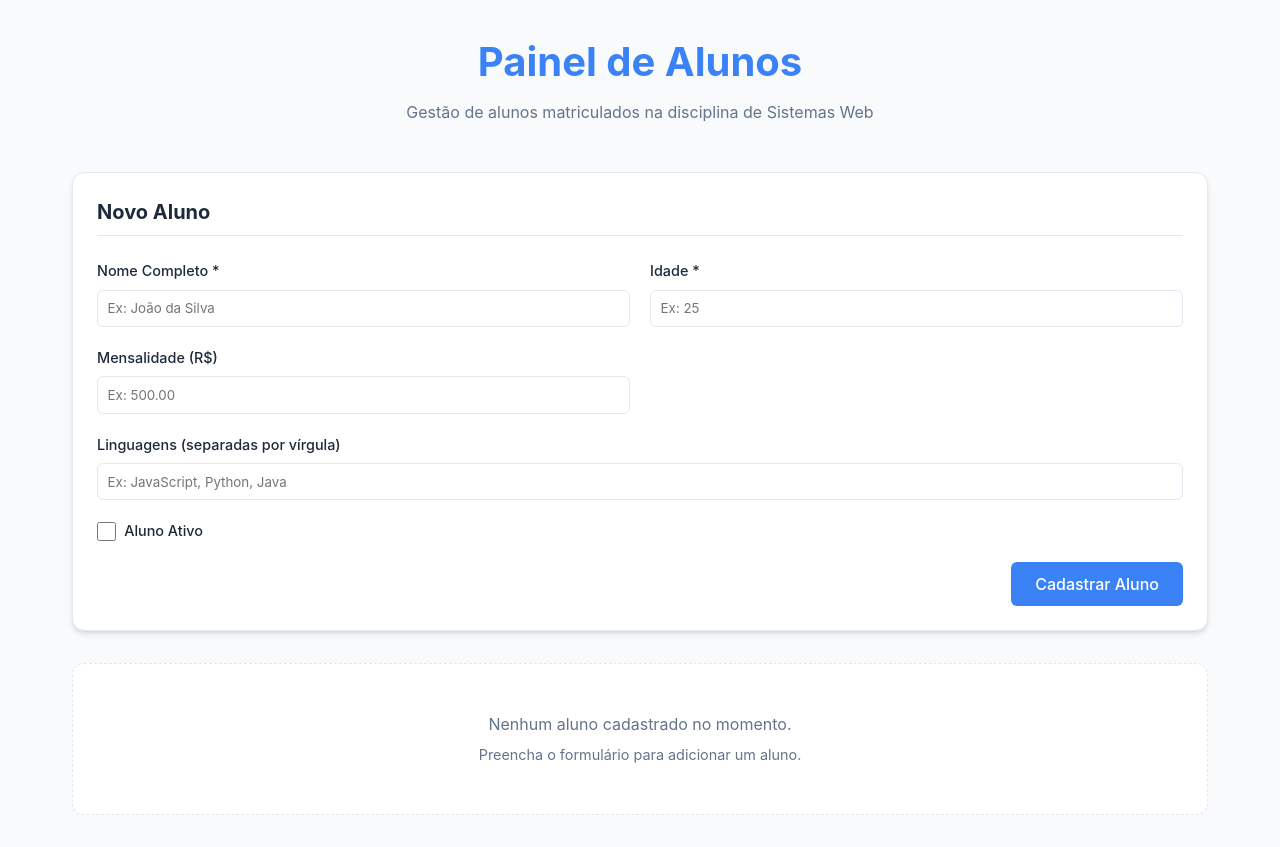
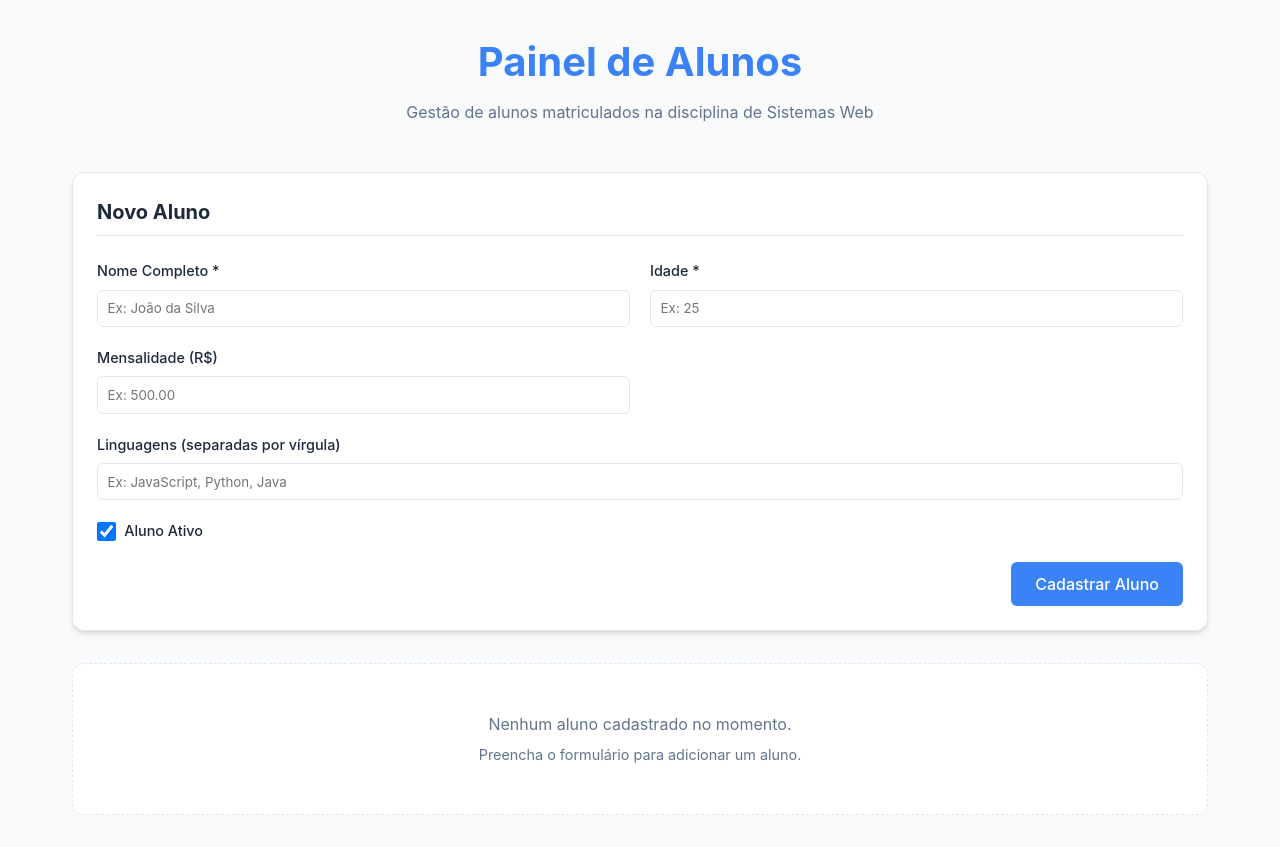
Before and after one commit to joaopichetti/afya-programacao-sistemas-web-2026-01, a React (Vite) app in the folder aula-11/exemplo-react/: page / in a window 1280 px wide. Built offline with nearby package versions, Linux system fonts and the light colour scheme.

Commit message:
Aula React: Criado componente AlunoForm

```diff
--- a/aula-11/exemplo-react/src/App.jsx
+++ b/aula-11/exemplo-react/src/App.jsx
@@ -1,60 +1,25 @@
 import { useState } from "react";
 import './App.css';
 import AlunoList from './componentes/AlunoList';
+import AlunoForm from './componentes/AlunoForm';
 
 function App() {
   // Estado para armazenar a lista em memória
   const [alunos, setAlunos] = useState([]);
-  const [nome, setNome] = useState('');
-  const [idade, setIdade] = useState('');
-  const [mensalidade, setMensalidade] = useState('');
-  const [ativo, setAtivo] = useState('');
-  const [linguagensInput, setLinguagensInput] = useState('');
   const [alunoEmEdicao, setAlunoEmEdicao] = useState(null);
 
-  const salvarAluno = (event) => {
-    event.preventDefault();
+  const carregarAlunoParaEditar = (aluno) => {
+    setAlunoEmEdicao(aluno);
+  };
 
-    if (!nome.trim() || !idade) {
-      window.alert('Nome e Idade são obrigatórios');
-      return;
-    }
-
-    const linguagensArray = linguagensInput
-      .split(',')
-      .map(linguagem => linguagem.trim())
-      .filter(linguagem => linguagem !== '');
-
-    const alunoParaSalvar = {
-      id: alunoEmEdicao ? alunoEmEdicao.id : Date.now(),
-      nome: nome.trim(),
-      idade: Number(idade),
-      mensalidade: Number(mensalidade),
-      ativo: ativo,
-      linguagens: linguagensArray,
-      dataDeCadastro: alunoEmEdicao
-        ? alunoEmEdicao.dataDeCadastro : new Date().toISOString(),
-    };
-
+  const salvarAluno = (alunoParaSalvar) => {
     if (alunoEmEdicao) {
       setAlunos(alunos.map(aluno =>
-        aluno.id === alunoParaSalvar.id
-          ? alunoParaSalvar : aluno
-      ));
-      setAlunoEmEdicao(null);
+        aluno.id === alunoParaSalvar.id ? alunoParaSalvar : aluno));
+        setAlunoEmEdicao(null);
     } else {
       setAlunos([...alunos, alunoParaSalvar]);
     }
-    limparFormulario();
-  };
-
-  const carregarAlunoParaEditar = (aluno) => {
-    setAlunoEmEdicao(aluno);
-    setNome(aluno.nome);
-    setIdade(aluno.idade);
-    setMensalidade(aluno.mensalidade);
-    setAtivo(aluno.ativo);
-    setLinguagensInput(aluno.linguagens.join(', '));
   };
 
   const removerAluno = (id) => {
@@ -70,15 +35,6 @@ function App() {
 
   const cancelarEdicao = () => {
     setAlunoEmEdicao(null);
-    limparFormulario();
-  }
-
-  const limparFormulario = () => {
-    setNome('');
-    setIdade('');
-    setMensalidade('');
-    setAtivo(true);
-    setLinguagensInput('');
   }
 
   return (
@@ -90,85 +46,12 @@ function App() {
 
       <main className="main-content">
         <section className="form-section">
-          <div className="card">
-            <h2 className="card-title">{alunoEmEdicao ? 'Editar Aluno' : 'Novo Aluno'}</h2>
-            <form onSubmit={salvarAluno} className="aluno-form">
-              <div className="form-group">
-                <label htmlFor="nome">Nome Completo *</label>
-                <input
-                  type="text"
-                  id="nome"
-                  value={nome}
-                  onChange={(event) => setNome(event.target.value)}
-                  placeholder="Ex: João da Silva"
-                  required
-                />
-              </div>
-
-              <div className="form-group">
-                <label htmlFor="idade">Idade *</label>
-                <input
-                  type="number"
-                  id="idade"
-                  value={idade}
-                  onChange={(event) => setIdade(event.target.value)}
-                  placeholder="Ex: 25"
-                  min="1"
-                  required
-                />
-              </div>
-
-              <div className="form-group">
-                <label htmlFor="mensalidade">Mensalidade (R$)</label>
-                <input
-                  type="number"
-                  id="mensalidade"
-                  value={mensalidade}
-                  onChange={(event) => setMensalidade(event.target.value)}
-                  placeholder="Ex: 500.00"
-                  step="0.01"
-                  min="0"
-                />
-              </div>
-
-              <div className="form-group full-width">
-                <label htmlFor="linguagens">Linguagens (separadas por vírgula)</label>
-                <input
-                  type="text"
-                  id="linguagens"
-                  value={linguagensInput}
-                  onChange={(event) => setLinguagensInput(event.target.value)}
-                  placeholder="Ex: JavaScript, Python, Java"
-                />
-              </div>
-
-              <div className="form-group checkbox-group">
-                <input
-                  type="checkbox"
-                  id="ativo"
-                  checked={ativo}
-                  onChange={(event) => setAtivo(event.target.checked)}
-                />
-                <label htmlFor="ativo">Aluno Ativo</label>
-              </div>
-
-              <div className="aluno-form-actions">
-                <button type="submit" className="btn-primary">
-                  {alunoEmEdicao ? 'Atualizar Aluno' : 'Cadastrar Aluno'}
-                </button>
-
-                {alunoEmEdicao && (
-                  <button
-                    type="button"
-                    className="btn-secondary"
-                    onClick={cancelarEdicao}
-                  >
-                    Cancelar Edição
-                  </button>
-                )}
-              </div>
-            </form>
-          </div>
+          <AlunoForm
+            key={alunoEmEdicao?.id || 'novo'}
+            alunoEmEdicao={alunoEmEdicao}
+            callbackSalvar={salvarAluno}
+            callbackCancelar={cancelarEdicao}
+          />
         </section>
 
         <section className="list-section">
--- /dev/null
+++ b/aula-11/exemplo-react/src/componentes/AlunoForm.jsx
@@ -0,0 +1,135 @@
+import { useState } from "react";
+
+function AlunoForm({ alunoEmEdicao, callbackSalvar, callbackCancelar }) {
+    const [nome, setNome] = useState(alunoEmEdicao?.nome || '');
+    const [idade, setIdade] = useState(alunoEmEdicao?.idade || '');
+    const [mensalidade, setMensalidade] = useState(
+        alunoEmEdicao?.mensalidade || ''
+    );
+    const [ativo, setAtivo] = useState(!alunoEmEdicao || alunoEmEdicao.ativo);
+    const [linguagensInput, setLinguagensInput] = useState(
+        alunoEmEdicao?.linguagens
+            ? alunoEmEdicao.linguagens.join(', ')
+            : ''
+    );
+
+    const limparFormulario = () => {
+        setNome('');
+        setIdade('');
+        setMensalidade('');
+        setAtivo(true);
+        setLinguagensInput('');
+    }
+
+    const salvarAluno = (event) => {
+        event.preventDefault();
+
+        if (!nome.trim() || !idade) {
+            window.alert('Nome e Idade são obrigatórios');
+            return;
+        }
+
+        const linguagensArray = linguagensInput
+            .split(',')
+            .map(linguagem => linguagem.trim())
+            .filter(linguagem => linguagem !== '');
+
+        const alunoParaSalvar = {
+            id: alunoEmEdicao ? alunoEmEdicao.id : Date.now(),
+            nome: nome.trim(),
+            idade: Number(idade),
+            mensalidade: Number(mensalidade),
+            ativo: ativo,
+            linguagens: linguagensArray,
+            dataDeCadastro: alunoEmEdicao
+                ? alunoEmEdicao.dataDeCadastro : new Date().toISOString(),
+        };
+
+        callbackSalvar(alunoParaSalvar);
+        limparFormulario();
+    };
+
+    return (
+        <div className="card">
+            <h2 className="card-title">{alunoEmEdicao ? 'Editar Aluno' : 'Novo Aluno'}</h2>
+            <form onSubmit={salvarAluno} className="aluno-form">
+              <div className="form-group">
+                <label htmlFor="nome">Nome Completo *</label>
+                <input
+                  type="text"
+                  id="nome"
+                  value={nome}
+                  onChange={(event) => setNome(event.target.value)}
+                  placeholder="Ex: João da Silva"
+                  required
+                />
+              </div>
+
+              <div className="form-group">
+                <label htmlFor="idade">Idade *</label>
+                <input
+                  type="number"
+                  id="idade"
+                  value={idade}
+                  onChange={(event) => setIdade(event.target.value)}
+                  placeholder="Ex: 25"
+                  min="1"
+                  required
+                />
+              </div>
+
+              <div className="form-group">
+                <label htmlFor="mensalidade">Mensalidade (R$)</label>
+                <input
+                  type="number"
+                  id="mensalidade"
+                  value={mensalidade}
+                  onChange={(event) => setMensalidade(event.target.value)}
+                  placeholder="Ex: 500.00"
+                  step="0.01"
+                  min="0"
+                />
+              </div>
+
+              <div className="form-group full-width">
+                <label htmlFor="linguagens">Linguagens (separadas por vírgula)</label>
+                <input
+                  type="text"
+                  id="linguagens"
+                  value={linguagensInput}
+                  onChange={(event) => setLinguagensInput(event.target.value)}
+                  placeholder="Ex: JavaScript, Python, Java"
+                />
+              </div>
+
+              <div className="form-group checkbox-group">
+                <input
+                  type="checkbox"
+                  id="ativo"
+                  checked={ativo}
+                  onChange={(event) => setAtivo(event.target.checked)}
+                />
+                <label htmlFor="ativo">Aluno Ativo</label>
+              </div>
+
+              <div className="aluno-form-actions">
+                {alunoEmEdicao && (
+                  <button
+                    type="button"
+                    className="btn-secondary"
+                    onClick={callbackCancelar}
+                  >
+                    Cancelar Edição
+                  </button>
+                )}
+
+                <button type="submit" className="btn-primary">
+                  {alunoEmEdicao ? 'Atualizar Aluno' : 'Cadastrar Aluno'}
+                </button>
+              </div>
+            </form>
+        </div>
+    );
+}
+
+export default AlunoForm;
```
